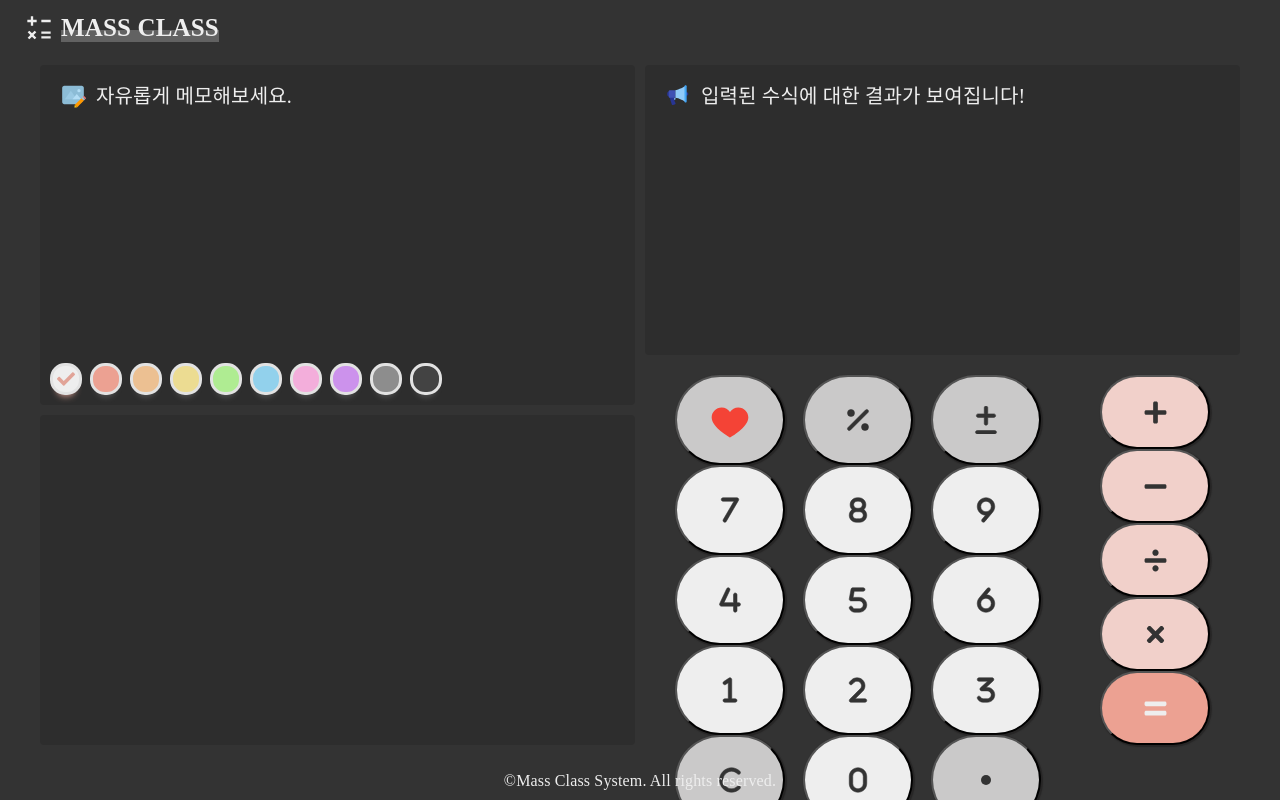
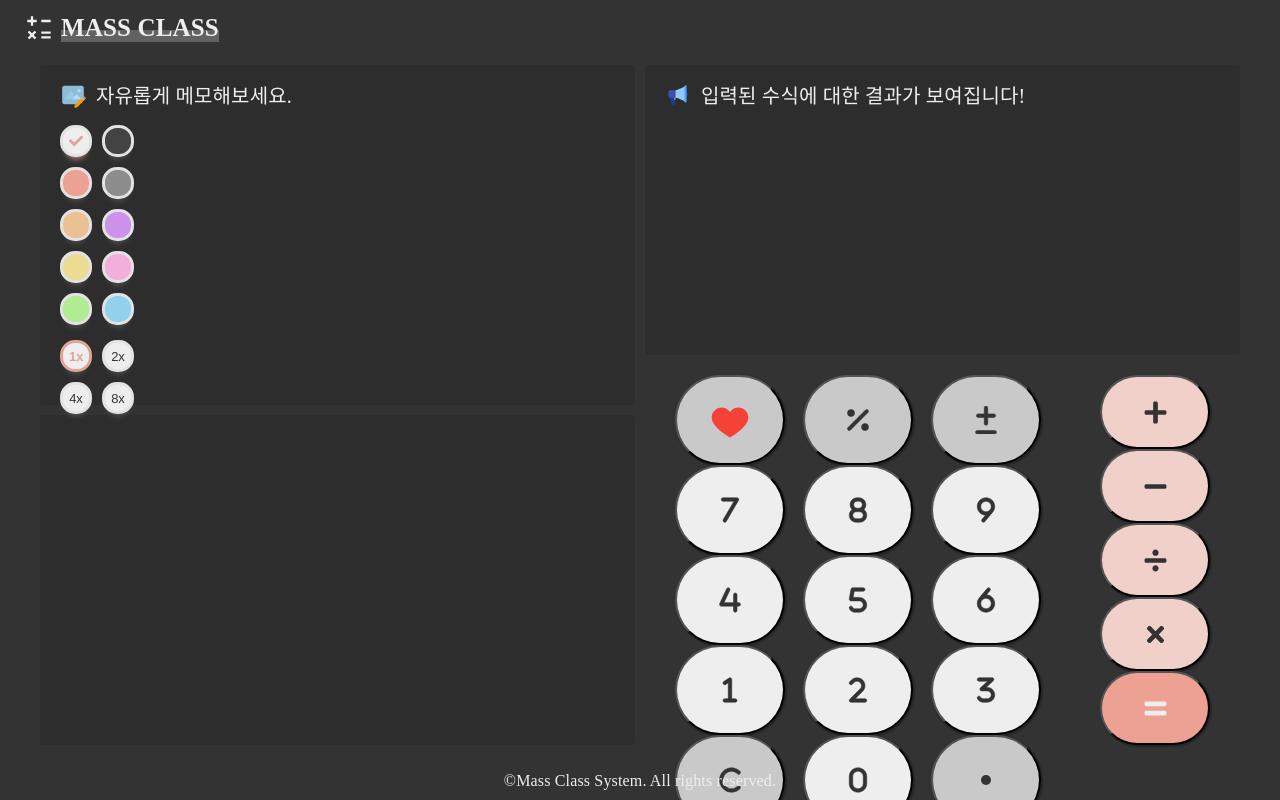
Before and after one commit to jychoi-individual/calculate, a React (Create React App) app: page /calculate in a window 1280 px wide. Built offline with nearby package versions, Linux system fonts and the light colour scheme; a web font is replaced by a local one.

Commit message:
Dev_Style/ Feat: 캔버스의 사이즈 버튼 관련 컴포넌트 및 로직 추가
- 캔버스의 사이즈 버튼 관련 로직 추가
- 캔버스 버튼 레이아웃 변경

```diff
--- a/src/calcaulte/component/unit/left/CalculateLeft.tsx
+++ b/src/calcaulte/component/unit/left/CalculateLeft.tsx
@@ -1,8 +1,11 @@
 // 라이브러리
 import styled from "styled-components";
+import { useRef } from "react";
 
 // 컴포넌트
-import CalculateCanvas from "./draw/CalculateCanvas";
+import CalculateCanvas from "./memo/CalculateCanvas";
+import CalcaulteColorBtn from "./common/CalcaulteColorBtn";
+import CalculateSizeBtn from "./common/CalcaulteSizeBtn";
 
 // 함수
 import useResizeDom from "../../../hook/common/useResizeDom";
@@ -15,13 +18,21 @@ import { CalculateResultStyle } from "../../../style/CalculateStyle";
  * @return {JSX.Element} 계산기의 수식 수기 입력 컴포넌트를 반환합니다.
  */
 function CalculateLeft(): JSX.Element {
+  const memoCanvas = useRef<HTMLCanvasElement>(null);
+
   const { mouseDownResizer } = useResizeDom();
 
   return (
     <CalculateLeftDiv className="calculate__left">
+      {/** 캔버스의 버튼 영역입니다. */}
+      <CalculateCanvasBtnDiv className="calculate__canvas__btn">
+        <CalcaulteColorBtn memoCanvas={memoCanvas} />
+        <CalculateSizeBtn memoCanvas={memoCanvas} />
+      </CalculateCanvasBtnDiv>
+
       {/** 자유롭게 사용할 수 있는 메모 영역입니다. */}
       <CalculateMemoDiv className="calculate__memo">
-        <CalculateCanvas />
+        <CalculateCanvas memoCanvas={memoCanvas} />
       </CalculateMemoDiv>
 
       {/** 창 사이즈를 변경할 수 있는 영역입니다. */}
@@ -44,6 +55,17 @@ const CalculateLeftDiv = styled.div`
   height: 100%;
   display: flex;
   flex-direction: column;
+  position: relative;
+`;
+
+const CalculateCanvasBtnDiv = styled.div`
+  position: absolute;
+  top: 60px;
+  left: 20px;
+  width: 80px;
+  display: flex;
+  flex-direction: column;
+  gap: 15px;
 `;
 
 const CalculateMemoDiv = styled.div`
--- /dev/null
+++ b/src/calcaulte/component/unit/left/common/CalcaulteColorBtn.tsx
@@ -0,0 +1,81 @@
+// 라이브러리
+import styled from "styled-components";
+
+// 컴포넌트
+import Button from "../../../../../common/component/Button";
+
+// 함수
+import { colorButton } from "../../../../const/calculateButton";
+import useDrawBtn from "../../../../hook/draw/useDrawBtn";
+
+// 아이콘
+import { FaCheck } from "react-icons/fa";
+
+// 스타일
+import {
+  CalculateBtnDivStyle,
+  CalculateBtnWrapperStyle,
+} from "../../../../style/CalculateStyle";
+
+// 인터페이스
+import { CanvasInterface } from "../../../../type/calcaulteType";
+
+/**
+ * @desc 캔버스의 색상 버튼 관련 컴포넌트입니다.
+ * @param {React.RefObject<HTMLCanvasElement>} memoCanvas 메모장 캔버스입니다.
+ * @return {JSX.Element} 캔버스의 색상 버튼 관련 컴포넌트를 반환합니다.
+ */
+function CalcaulteColorBtn({ memoCanvas }: CanvasInterface): JSX.Element {
+  const { changeColorBtn } = useDrawBtn();
+
+  return (
+    <ColorBtnDiv className="color__btn__div">
+      {colorButton.map((el: { background: string }, idx: number) => {
+        return (
+          // 1 * 2 형태로 표출하기 위해 조건을 추가했습니다.
+          idx % 2 === 0 && (
+            <ColorBtnWrapper key={idx} className="color__btn__wrapper">
+              {/** 짝수 번 버튼입니다. */}
+              <Button
+                className={
+                  idx === 0
+                    ? "color__canvas__btn white__chk__btn active"
+                    : "color__canvas__btn"
+                }
+                background={el.background}
+                icon={<FaCheck />}
+                onClick={() => {
+                  changeColorBtn(memoCanvas, el.background, idx);
+                }}
+              />
+
+              {/** 홀수번 번 버튼입니다. */}
+              <Button
+                className={"color__canvas__btn"}
+                background={colorButton[idx + 1].background}
+                icon={<FaCheck />}
+                onClick={() => {
+                  changeColorBtn(
+                    memoCanvas,
+                    colorButton[idx + 1].background,
+                    idx + 1
+                  );
+                }}
+              />
+            </ColorBtnWrapper>
+          )
+        );
+      })}
+    </ColorBtnDiv>
+  );
+}
+
+export default CalcaulteColorBtn;
+
+const ColorBtnDiv = styled.div`
+  ${CalculateBtnDivStyle}
+`;
+
+const ColorBtnWrapper = styled.div`
+  ${CalculateBtnWrapperStyle}
+`;
--- /dev/null
+++ b/src/calcaulte/component/unit/left/common/CalcaulteSizeBtn.tsx
@@ -0,0 +1,81 @@
+// 라이브러리
+import styled from "styled-components";
+
+// 컴포넌트
+import Button from "../../../../../common/component/Button";
+
+// 함수
+import { sizeButton } from "../../../../const/calculateButton";
+import useDrawBtn from "../../../../hook/draw/useDrawBtn";
+
+// 스타일
+import {
+  CalculateBtnDivStyle,
+  CalculateBtnWrapperStyle,
+} from "../../../../style/CalculateStyle";
+
+// 인터페이스
+import { CanvasInterface } from "../../../../type/calcaulteType";
+
+/**
+ * @desc 캔버스의 사이즈 버튼 관련 컴포넌트입니다.
+ * @param {React.RefObject<HTMLCanvasElement>} memoCanvas 메모장 캔버스입니다.
+ * @return {JSX.Element} 캔버스의 사이즈 버튼 관련 컴포넌트를 반환합니다.
+ */
+function CalculateSizeBtn({ memoCanvas }: CanvasInterface): JSX.Element {
+  const { changeSizeBtn } = useDrawBtn();
+
+  return (
+    <SizeBtnDiv className="color__btn__div">
+      {sizeButton.map(
+        (
+          el: { size: string; background: string; text: string },
+          idx: number
+        ) => {
+          return (
+            // 1 * 2 형태로 표출하기 위해 조건을 추가했습니다.
+            idx % 2 === 0 && (
+              <SizeBtnWrapper key={idx} className="size__btn__wrapper">
+                {/** 짝수 번 버튼입니다. */}
+                <Button
+                  className={
+                    idx === 0 ? "size__canvas__btn active" : "size__canvas__btn"
+                  }
+                  background={el.background}
+                  text={el.text}
+                  onClick={() => {
+                    changeSizeBtn(memoCanvas, el.size, idx);
+                  }}
+                />
+
+                {/** 홀수번 번 버튼입니다. */}
+                <Button
+                  className={"size__canvas__btn"}
+                  background={sizeButton[idx + 1].background}
+                  text={sizeButton[idx + 1].text}
+                  onClick={() => {
+                    changeSizeBtn(
+                      memoCanvas,
+                      sizeButton[idx + 1].size,
+                      idx + 1
+                    );
+                  }}
+                />
+              </SizeBtnWrapper>
+            )
+          );
+        }
+      )}
+    </SizeBtnDiv>
+  );
+}
+
+export default CalculateSizeBtn;
+
+const SizeBtnDiv = styled.div`
+  ${CalculateBtnDivStyle}
+`;
+
+const SizeBtnWrapper = styled.div`
+  ${CalculateBtnWrapperStyle}
+`;
--- a/src/calcaulte/component/unit/left/draw/CalculateCanvasBtn.tsx
+++ /dev/null
@@ -1,64 +0,0 @@
-// 라이브러리
-import styled from "styled-components";
-
-// 컴포넌트
-import Button from "../../../../../common/component/Button";
-
-// 함수
-import { colorButton } from "../../../../const/calculateButton";
-import useDrawBtn from "../../../../hook/draw/useDrawBtn";
-
-// 아이콘
-import { FaCheck } from "react-icons/fa";
-
-// 인터페이스
-import { CanvasInterface } from "../../../../type/calcaulteType";
-
-/**
- * @desc 메모의 버튼 컴포넌트입니다.
- * @param {CanvasInterface} canvas 메모 캔버스입니다.
- * @return {JSX.Element} 메모 버튼 컴포넌트를 반환합니다.
- */
-function CalculateCanvasBtn({ canvas }: CanvasInterface): JSX.Element {
-  const { changeColorBtn } = useDrawBtn();
-
-  return (
-    <CalculateCanvasBtnDiv className="calculate__canvas__btn">
-      {/** 색상 버튼 영역입니다. */}
-      <CalculateColorBtnDiv>
-        {colorButton.map((el: { background: string }, idx: number) => {
-          return (
-            <Button
-              className={
-                idx === 0
-                  ? "calcaulte__canvas__btn active"
-                  : "calcaulte__canvas__btn"
-              }
-              background={el.background}
-              icon={<FaCheck />}
-              onClick={() => {
-                changeColorBtn(canvas, el.background, idx);
-              }}
-              key={idx}
-            />
-          );
-        })}
-      </CalculateColorBtnDiv>
-    </CalculateCanvasBtnDiv>
-  );
-}
-
-export default CalculateCanvasBtn;
-
-const CalculateCanvasBtnDiv = styled.div`
-  position: absolute;
-  bottom: 10px;
-  left: 10px;
-  display: flex;
-`;
-
-const CalculateColorBtnDiv = styled.div`
-  display: flex;
-  flex-direction: row;
-  gap: 8px;
-`;
--- a/src/calcaulte/component/unit/left/draw/CalculateCanvas.tsx
+++ b/src/calcaulte/component/unit/left/memo/CalculateCanvas.tsx
@@ -1,9 +1,6 @@
 // 라이브러리
 import styled from "styled-components";
-import { useRef, useEffect } from "react";
-
-// 컴포넌트
-import CalculateCanvasBtn from "./CalculateCanvasBtn";
+import { useEffect } from "react";
 
 // 함수
 import useDrawCanvas from "../../../../hook/draw/useDrawCanvas";
@@ -15,28 +12,27 @@ import { FcEditImage } from "react-icons/fc";
 // 스타일
 import { CalculateItemStyle } from "../../../../style/CalculateStyle";
 
+// 인터페이스
+import { CanvasInterface } from "../../../../type/calcaulteType";
+
 /**
  * @desc 메모 출력 컴포넌트입니다.
+ * @param {React.RefObject<HTMLCanvasElement>} memoCanvas 메모장 캔버스입니다.
  * @return {JSX.Element} 메모 출력 컴포넌트를 반환합니다.
  */
-function CalculateCanvas(): JSX.Element {
-  const canvas = useRef<HTMLCanvasElement>(null);
-
+function CalculateCanvas({ memoCanvas }: CanvasInterface): JSX.Element {
   const { initCanvasSetting } = useDrawInit();
   const { mouseDownCanvas, mouseMoveCanvas, mouseUpCanvas } = useDrawCanvas();
 
   // 최초로 실행되었을 때, 창 크기 변경 및 설정을 위해 수행합니다.
   useEffect(() => {
-    initCanvasSetting(canvas);
     // 캔버스 사이즈가 변경되면, 기존의 값이 지워집니다.
+    initCanvasSetting(memoCanvas);
     // eslint-disable-next-line
   }, []);
 
   return (
     <CanvasFrameDiv className="calcaulte__canvas__frame">
-      {/** 캔버스의 버튼 영역입니다. */}
-      <CalculateCanvasBtn canvas={canvas} />
-
       {/** 캔버스의 타이틀 영역입니다. */}
       <CanvasTitleDiv className="calculate__canvas__title">
         <FcEditImage />
@@ -45,7 +41,7 @@ function CalculateCanvas(): JSX.Element {
 
       {/** 캔버스의 영역입니다. */}
       <CanvasDiv
-        ref={canvas}
+        ref={memoCanvas}
         className="calculate__canvas"
         onMouseDown={mouseDownCanvas}
         onMouseMove={mouseMoveCanvas}
@@ -60,7 +56,6 @@ export default CalculateCanvas;
 const CanvasFrameDiv = styled.div`
   width: 100%;
   height: 100%;
-  position: relative;
 `;
 
 const CanvasTitleDiv = styled.div`
--- a/src/calcaulte/const/calculateButton.tsx
+++ b/src/calcaulte/const/calculateButton.tsx
@@ -5,21 +5,49 @@ import GlobalTheme from "../../style/GlobalTheme";
 import { FaPlus, FaMinus, FaDivide, FaTimes, FaEquals } from "react-icons/fa";
 
 // 메모의 색상 버튼 영역입니다.
-export const colorButton = [
+export const colorButton: { background: string }[] = [
   { background: GlobalTheme.background.white },
+  { background: GlobalTheme.background.black },
   { background: GlobalTheme.background.red },
+  { background: GlobalTheme.background.gray },
   { background: GlobalTheme.background.orange },
+  { background: GlobalTheme.background.purple },
   { background: GlobalTheme.background.yellow },
+  { background: GlobalTheme.background.pink },
   { background: GlobalTheme.background.green },
   { background: GlobalTheme.background.blue },
-  { background: GlobalTheme.background.pink },
-  { background: GlobalTheme.background.purple },
-  { background: GlobalTheme.background.gray },
-  { background: GlobalTheme.background.black },
 ];
 
+// 메모 사이즈 버튼입니다.
+export const sizeButton: { size: string; background: string; text: string }[] =
+  [
+    {
+      size: "2px",
+      background: GlobalTheme.background.white,
+      text: "1x",
+    },
+    {
+      size: "4px",
+      background: GlobalTheme.background.white,
+      text: "2x",
+    },
+    {
+      size: "8px",
+      background: GlobalTheme.background.white,
+      text: "4x",
+    },
+    {
+      size: "16px",
+      background: GlobalTheme.background.white,
+      text: "8x",
+    },
+  ];
+
 // 계산기의 기본 연산자 영역입니다.
-export const operatorButton = [
+export const operatorButton: {
+  background: string;
+  icon: React.ReactElement;
+}[] = [
   { background: GlobalTheme.background.primary, icon: <FaPlus /> },
   { background: GlobalTheme.background.primary, icon: <FaMinus /> },
   { background: GlobalTheme.background.primary, icon: <FaDivide /> },
--- a/src/calcaulte/hook/draw/useDrawBtn.ts
+++ b/src/calcaulte/hook/draw/useDrawBtn.ts
@@ -8,10 +8,10 @@ import { FileType } from "../../../common/type/commonType";
 function useDrawBtn(): FileType {
   /**
    * @desc 캔버스의 그리기 색상을 변경합니다.
+   * @param {React.RefObject<HTMLCanvasElement>} canvas 메모 캔버스입니다.
    * @param {string} background 변경할 색상입니다.
-   * @param {number} idx 클릭된 버튼의 index입니다.
    */
-  const changeContext = (
+  const changeContextColor = (
     canvas: React.RefObject<HTMLCanvasElement>,
     background: string
   ) => {
@@ -24,13 +24,29 @@ function useDrawBtn(): FileType {
   };
 
   /**
+   * @desc 캔버스의 그리기 사이즈를 변경합니다.
+   * @param {React.RefObject<HTMLCanvasElement>} canvas 메모 캔버스입니다.
+   * @param {string} size 변경할 사이즈입니다.
+   */
+  const changeContextSize = (
+    canvas: React.RefObject<HTMLCanvasElement>,
+    size: string
+  ) => {
+    if (canvas.current !== null) {
+      const context = canvas.current.getContext(
+        "2d"
+      ) as CanvasRenderingContext2D;
+      context.lineWidth = parseInt(size.split("px")[0]);
+    }
+  };
+
+  /**
    * @desc 버튼의 활성화 변경을 수행합니다.
    * @param {number} idx 클릭된 버튼의 index입니다.
+   * @param {string} className 변경할 Dom의 클래스 명칭입니다.
    */
-  const changeActive = (idx: number) => {
-    const buttonDom = Array.from(
-      document.getElementsByClassName("calcaulte__canvas__btn")
-    );
+  const changeActive = (idx: number, className: string) => {
+    const buttonDom = Array.from(document.getElementsByClassName(className));
 
     buttonDom !== null &&
       buttonDom.forEach((btn: Element, subIdx: number) => {
@@ -50,11 +66,26 @@ function useDrawBtn(): FileType {
     background: string,
     idx: number
   ) => {
-    changeActive(idx);
-    changeContext(canvas, background);
+    changeActive(idx, "color__canvas__btn");
+    changeContextColor(canvas, background);
   };
 
-  return { changeColorBtn };
+  /**
+   * @desc 사이즈 버튼이 클릭되었을 때 수행합니다.
+   * @param {React.RefObject<HTMLCanvasElement>} canvas 메모 캔버스입니다.
+   * @param {string} size 변경할 사이즈입니다.
+   * @param {number} idx 클릭된 버튼의 index입니다.
+   */
+  const changeSizeBtn = (
+    canvas: React.RefObject<HTMLCanvasElement>,
+    size: string,
+    idx: number
+  ) => {
+    changeActive(idx, "size__canvas__btn");
+    changeContextSize(canvas, size);
+  };
+
+  return { changeColorBtn, changeSizeBtn };
 }
 
 export default useDrawBtn;
--- a/src/calcaulte/type/calcaulteType.ts
+++ b/src/calcaulte/type/calcaulteType.ts
@@ -1,4 +1,4 @@
 // 캔버스 관련 인터페이스입니다.
 export interface CanvasInterface {
-  canvas: React.RefObject<HTMLCanvasElement>;
+  memoCanvas: React.RefObject<HTMLCanvasElement>;
 }
--- a/src/common/component/Button.tsx
+++ b/src/common/component/Button.tsx
@@ -29,7 +29,7 @@ function Button({
       $background={background}
       onClick={onClick}
     >
-      {text !== undefined && text}
+      {text !== undefined && <TextDiv className="button__text">{text}</TextDiv>}
       {icon !== undefined && <IconDiv className="button__icon">{icon}</IconDiv>}
     </ButtonDiv>
   );
@@ -42,6 +42,8 @@ const ButtonDiv = styled.button<{ $background: string }>`
   ${ButtonStyle}
 `;
 
+const TextDiv = styled.div``;
+
 const IconDiv = styled.div`
   width: 100%;
   height: 100%;
--- a/src/common/style/ButtonStyle.tsx
+++ b/src/common/style/ButtonStyle.tsx
@@ -1,13 +1,37 @@
 // 라이브러리
 import { css } from "styled-components";
 
-const calculateBtnStyle = css`
+const sizeBtnStyle = css`
   width: 32px;
   height: 32px;
   border-radius: 15px;
   border: 3px solid ${(props) => props.theme.color.lightSmoke};
   box-shadow: 0 8px 7px -7px ${(props) => props.theme.color.smokeOpacity};
-  padding: 0;
+
+  .button__text {
+    font-size: 13px;
+    color: ${(props) => props.theme.color.dark};
+  }
+
+  &.active {
+    border: 3px solid ${(props) => props.theme.color.deepPrimary};
+
+    .button__text {
+      font-size: 13px;
+      color: ${(props) => props.theme.color.deepPrimary};
+      font-weight: 600;
+
+      box-shadow: 0 8px 7px -7px ${(props) => props.theme.color.deepPrimary};
+    }
+  }
+`;
+
+const colorBtnStyle = css`
+  width: 32px;
+  height: 32px;
+  border-radius: 15px;
+  border: 3px solid ${(props) => props.theme.color.lightSmoke};
+  box-shadow: 0 8px 7px -7px ${(props) => props.theme.color.smokeOpacity};
 
   svg {
     color: ${(props) => props.theme.color.smoke};
@@ -15,11 +39,9 @@ const calculateBtnStyle = css`
     display: none;
   }
 
-  &:first-child {
+  &.white__chk__btn {
     svg {
       color: ${(props) => props.theme.color.deepPrimary};
-      font-size: 18px;
-      display: none;
     }
   }
 
@@ -129,8 +151,12 @@ const ButtonStyle = css`
     ${heartStyle}
   }
 
-  &.calcaulte__canvas__btn {
-    ${calculateBtnStyle}
+  &.color__canvas__btn {
+    ${colorBtnStyle}
+  }
+
+  &.size__canvas__btn {
+    ${sizeBtnStyle}
   }
 `;
 
```
Also changed, not shown: src/calcaulte/style/CalculateStyle.tsx (+11 -0 lines).
